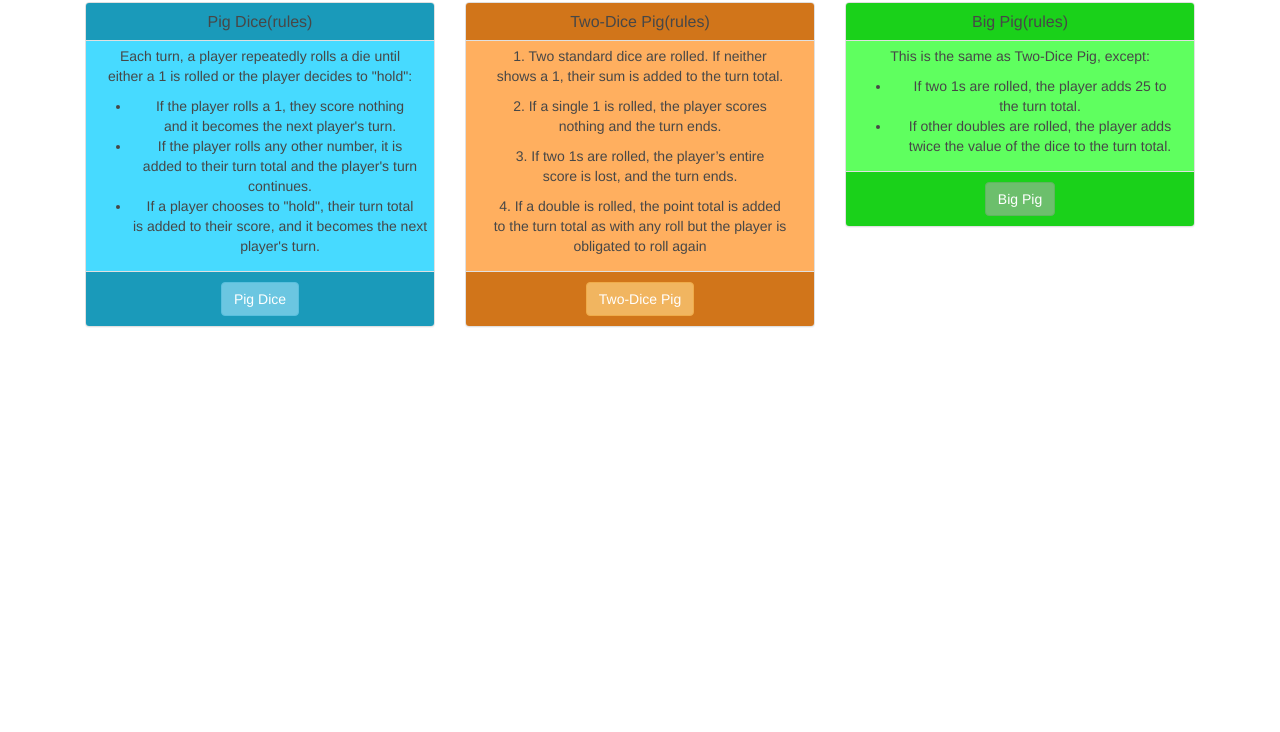
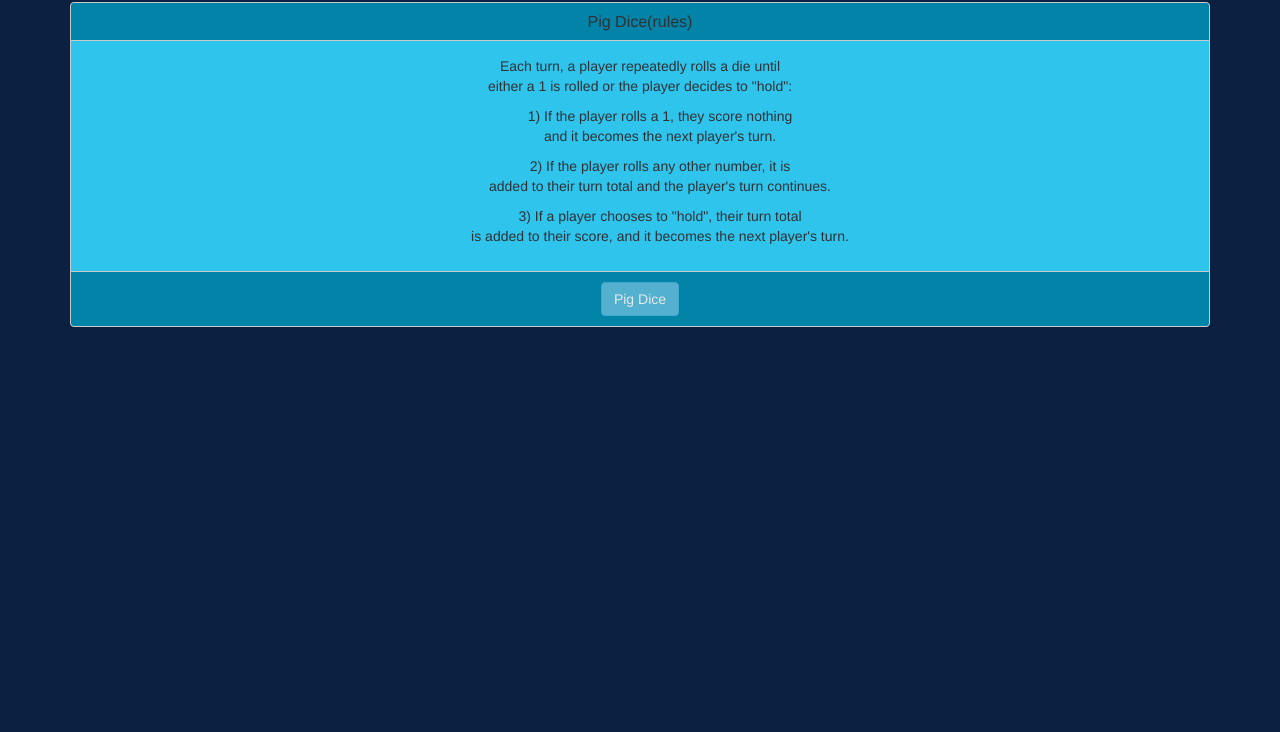
Before and after one commit to codeprospect/Pig-dice, a plain HTML site: page index.html in a window 1280 px wide. Shown: the part 68-800 px from the top of the page. Drawn offline with Linux system fonts and the light colour scheme.

Commit message:
removed the additional cards and styled the body background

```diff
--- a/css/styles.css
+++ b/css/styles.css
@@ -1,5 +1,9 @@
+body {
+  background-color: #0c2142;
+}
 h1 {
   text-align: center;
+  color: white;
 }
 #player {
   text-align: center;
@@ -20,7 +24,7 @@ h1 {
   border-radius: 10px;
   font-size:80px;
 }
-#dicea1, #dicea2 {
+/* #dicea1, #dicea2 {
   height: 100px;
   width: 100px;
   margin: 50px auto;
@@ -35,11 +39,12 @@ h1 {
   border: 1px solid gray;
   border-radius: 10px;
   font-size:80px;
-}
+} */
 .onedice {
   display: none;
+
 }
-.twodice {
+/* .twodice {
   display: none;
 }
 .choices {
@@ -53,7 +58,7 @@ h1 {
 }
 .pibig {
   display: none;
-}
+} */
 #rules {
   opacity: 0.9;
 }
--- a/index.html
+++ b/index.html
@@ -19,27 +19,25 @@
         <div class="choices">
 
 <!-- this is the one pig section -->
-          <div class="col-md-4">
             <div class="panel panel-default">
-              <div class="panel-heading" style="background-color: #008fb3;">
+              <div class="panel-heading" style="background-color: #008fb3; text-align: center;">
                 <h2 class="panel-title">Pig Dice(rules)</h2>
               </div>
-              <div class="panel-body" style="background-color: #33d6ff;">
+              <div class="panel-body" style="background-color: #33d6ff; text-align: center;">
                 <p>Each turn, a player repeatedly rolls a die until <br> either a 1 is rolled or the player decides to "hold":</p>
                 <ul>
-                  <li>If the player rolls a 1, they score nothing <br> and it becomes the next player's turn.</li>
-                  <li>If the player rolls any other number, it is <br> added to their turn total and the player's turn continues.</li>
-                  <li>If a player chooses to "hold", their turn total <br> is added to their score, and it becomes the next player's turn.</li>
+                  <p>1) If the player rolls a 1, they score nothing <br> and it becomes the next player's turn.</p>
+                  <p>2) If the player rolls any other number, it is <br> added to their turn total and the player's turn continues.</p>
+                  <p>3) If a player chooses to "hold", their turn total <br> is added to their score, and it becomes the next player's turn.</p>
                 </ul>
               </div>
-              <div class="panel-footer" style="background-color: #008fb3;">
+              <div class="panel-footer" style="background-color: #008fb3; text-align: center;">
                 <button type="button" name="button" class="btn btn-info" id="onedii">Pig Dice</button>
               </div>
             </div>
-            </div>
 
 <!-- this is the two idea section -->
-            <div class="col-md-4">
+            <!-- <div class="col-md-4">
             <div class="panel panel-default">
               <div class="panel-heading" style="background-color: #cc6600;">
                 <h2 class="panel-title">Two-Dice Pig(rules)</h2>
@@ -57,10 +55,10 @@
                 <button type="button" name="button" class="btn btn-warning" id="twodii">Two-Dice Pig</button>
               </div>
             </div>
-            </div>
+            </div> -->
 
 <!-- this is the big pig section -->
-            <div class="col-md-4">
+            <!-- <div class="col-md-4">
               <div class="panel panel-default">
                 <div class="panel-heading" style="background-color: #00cc00;">
                   <h2 class="panel-title">Big Pig(rules)</h2>
@@ -76,7 +74,7 @@
                   <button type="button" name="button" class="btn btn-success" id="bigpig">Big Pig</button>
                 </div>
               </div>
-              </div>
+              </div> -->
 
             </div>
         </div>
@@ -101,7 +99,7 @@
 
 
 <!-- this is the two idea section -->
-      <div class="twodice">
+      <!-- <div class="twodice">
         <div class="col-md-6">
           <p id="dicea1"></p>
           <p id="dicea2"></p>
@@ -114,10 +112,10 @@
         </div>
         <p id="score"></p>
         <p id="score2"></p>
-      </div>
+      </div> -->
 
 <!-- this is the big pig section -->
-      <div class="pibig">
+      <!-- <div class="pibig">
         <div class="col-md-6">
           <p id="diceo1"></p>
           <p id="diceo2"></p>
@@ -128,7 +126,7 @@
           <p id="dicep2"></p>
           <button type="button" name="button" id="rollx2" class="btn btn-success">Player 2</button>
         </div>
-      </div>
+      </div> -->
 
 
     </div>
```
